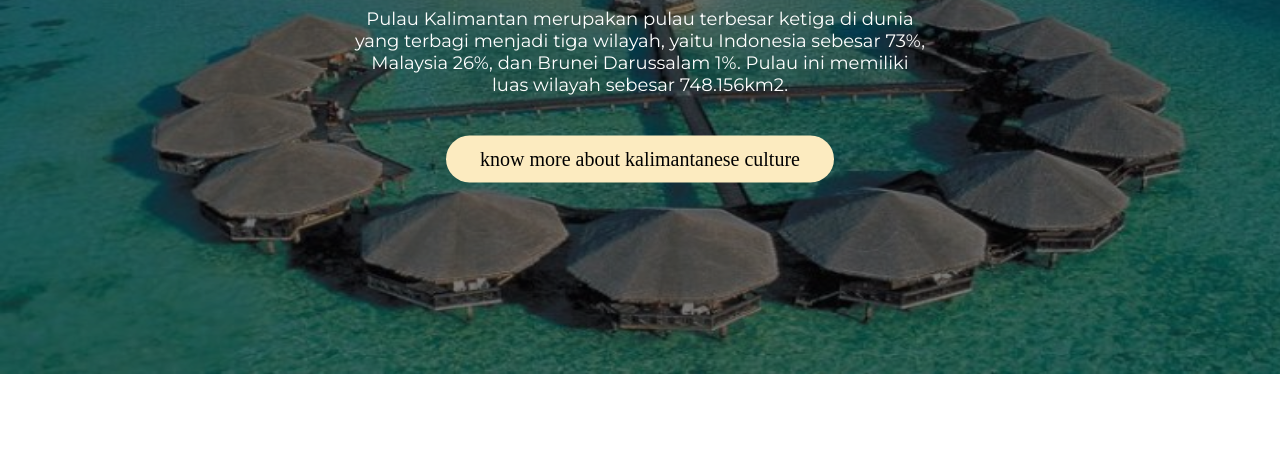
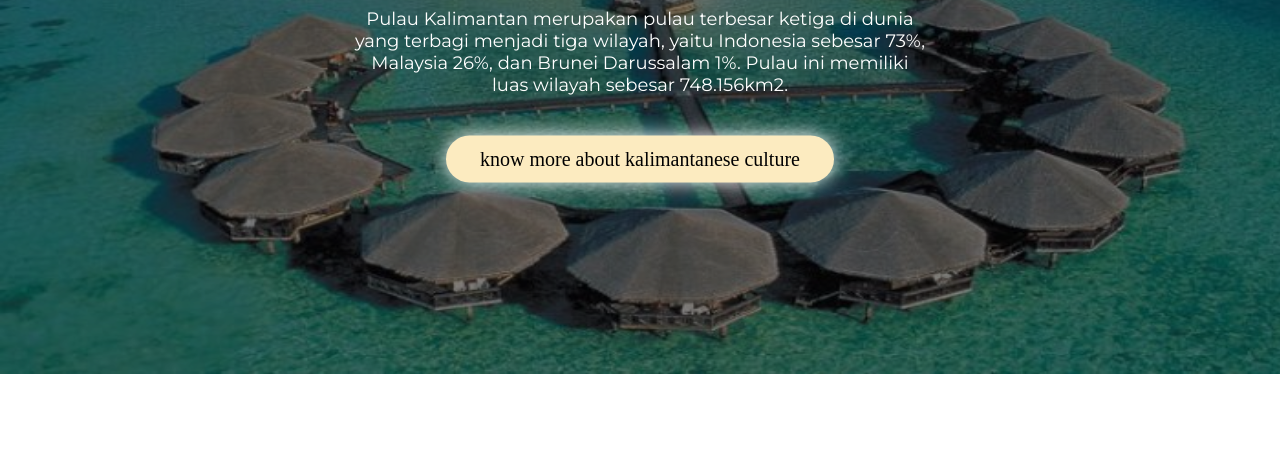
Before and after one commit to wibi12314/Mondsia-Web, a plain HTML site: page page kalimantan.html in a window 1280 px wide. In both pictures the pointer is over the link "know more about kalimantanese culture". Shown: the part 349-800 px from the top of the page. Drawn offline with Linux system fonts and the light colour scheme.

Commit message:
Update kalimantan.css

```diff
--- a/kalimantan.css
+++ b/kalimantan.css
@@ -219,6 +219,10 @@ nav ul li a:hover::after {
     position: relative;
     cursor: pointer;
 }
+.kalimantan-btn:hover {
+    box-shadow: 0 0 20px 0 white;
+    border-radius: 33px;
+}
 /* section kalimantanese culutre */
 .kalimantanese-culture h1 {
     position: absolute;
```
